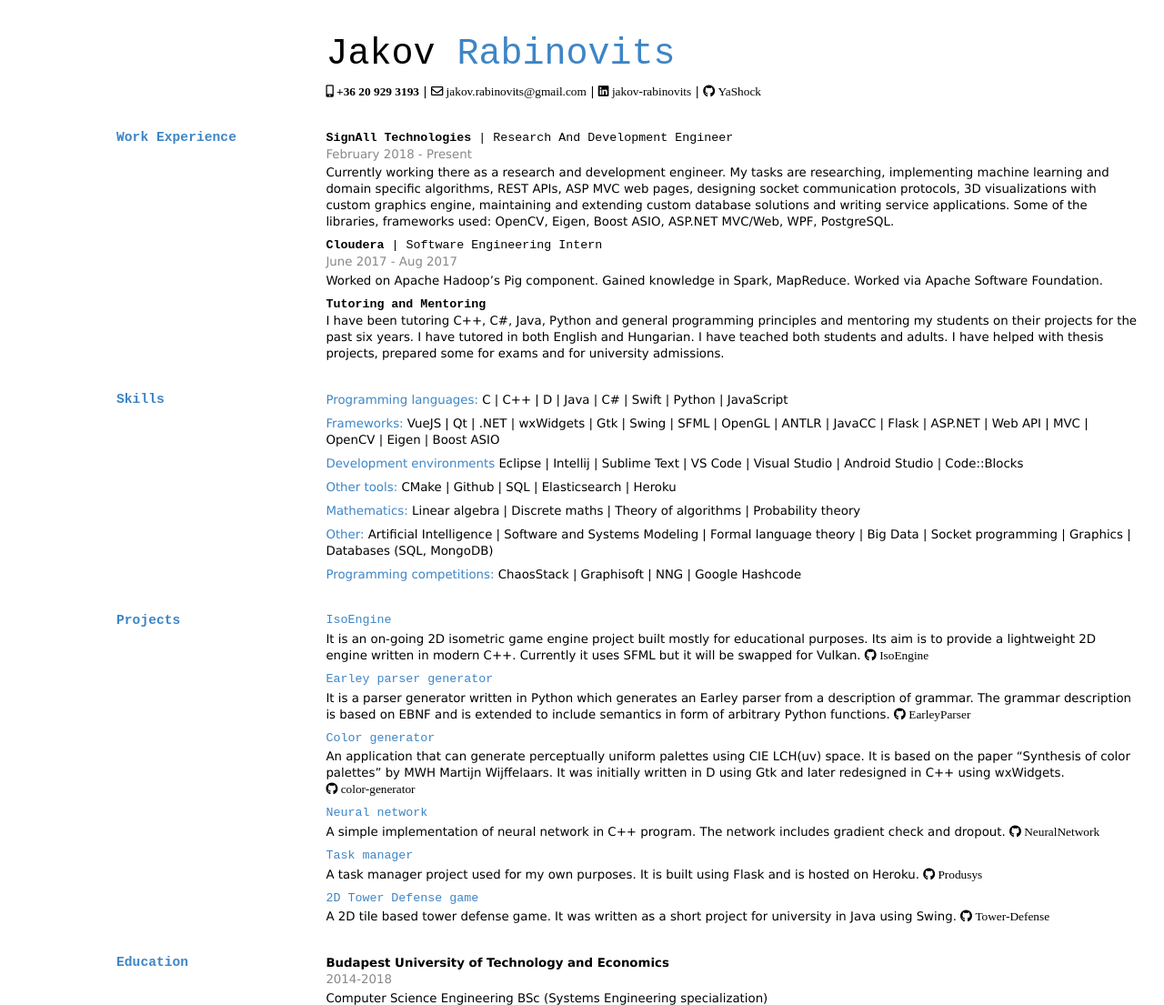
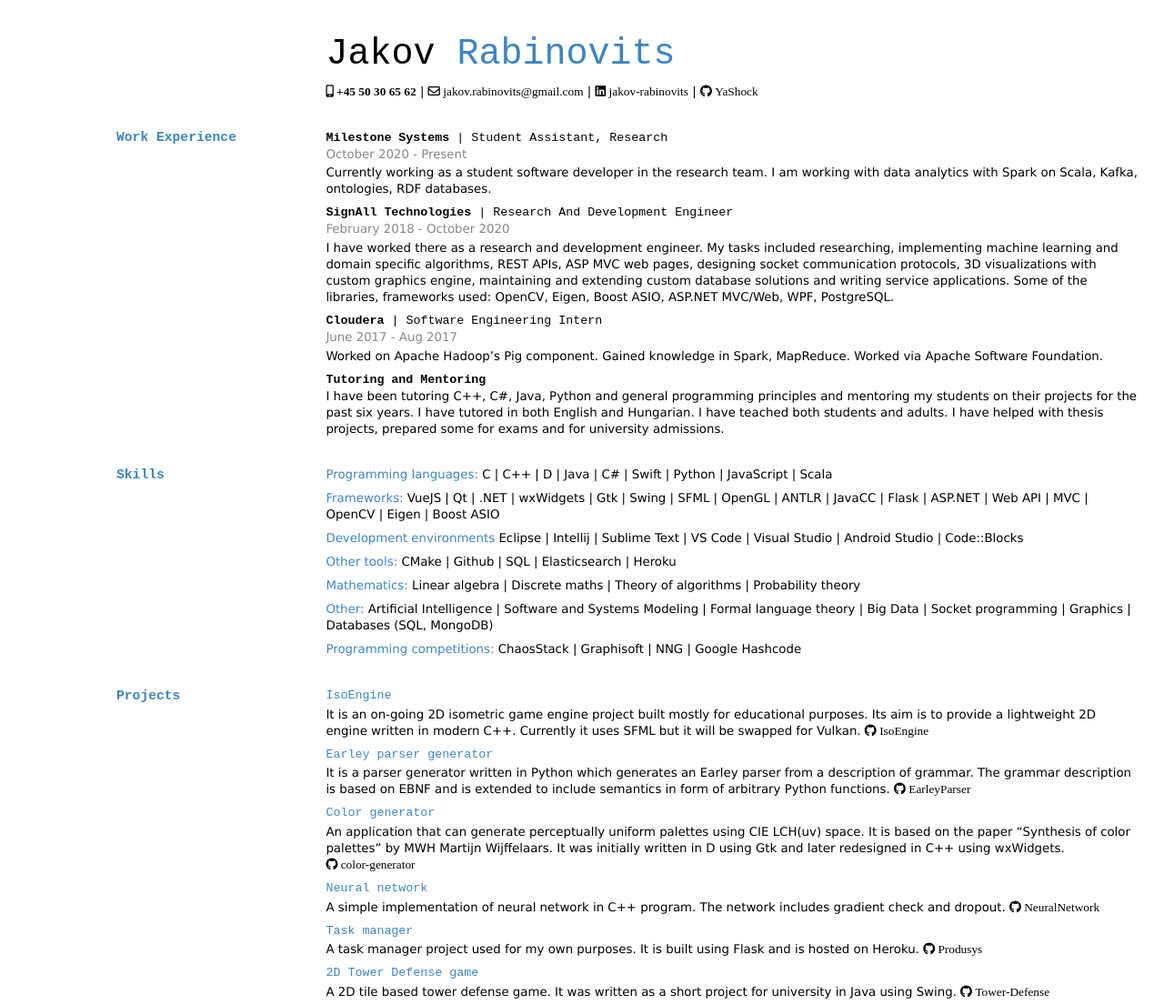
Before and after one commit to YaShock/YaShock.github.io, a plain HTML site: page index.html in a window 1280 px wide. Shown: the top 1105 px of the page at 91% size. Drawn offline with Linux system fonts and the light colour scheme.

Commit message:
Add IT & Cognition Msc and Milestone student research assistant

```diff
--- a/index.html
+++ b/index.html
@@ -12,6 +12,7 @@
     div.column{display: inline-block; vertical-align: top; width: 50%;}
     div.hanging-indent{margin-left: 1.5em; text-indent: -1.5em;}
     ul.task-list{list-style: none;}
+    .display.math{display: block; text-align: center; margin: 0.5rem auto;}
   </style>
   <link rel="stylesheet" href="styles.css" />
   <!--[if lt IE 9]>
@@ -25,16 +26,18 @@
 <head>
 <link rel="stylesheet" href="https://use.fontawesome.com/releases/v5.6.1/css/all.css" integrity="sha384-gfdkjb5BdAXd+lj+gudLWI+BXq4IuLW5IT+brZEZsLFm++aCMlF1V92rMkPaX4PP" crossorigin="anonymous">
 </head>
-<p><i class="fas fa-mobile-alt"> +36 20 929 3193</i> | <i class="far fa-envelope"> jakov.rabinovits@gmail.com</i> | <i class="fab fa-linkedin"> <a href="http://linkedin.com/in/jakov-rabinovits">jakov-rabinovits</a></i> | <i class="fab fa-github"> <a href="http://github.com/YaShock">YaShock</a></i></p>
+<p><i class="fas fa-mobile-alt"> +45 50 30 65 62</i> | <i class="far fa-envelope"> jakov.rabinovits@gmail.com</i> | <i class="fab fa-linkedin"> <a href="http://linkedin.com/in/jakov-rabinovits">jakov-rabinovits</a></i> | <i class="fab fa-github"> <a href="http://github.com/YaShock">YaShock</a></i></p>
 <h2 id="work-experience">Work Experience</h2>
+<h3 id="milestone-systems-student-assistant-research"><strong>Milestone Systems</strong> | Student Assistant, Research</h3>
+<p><code>October 2020 - Present</code> Currently working as a student software developer in the research team. I am working with data analytics with Spark on Scala, Kafka, ontologies, RDF databases.</p>
 <h3 id="signall-technologies-research-and-development-engineer"><strong>SignAll Technologies</strong> | Research And Development Engineer</h3>
-<p><code>February 2018 - Present</code> Currently working there as a research and development engineer. My tasks are researching, implementing machine learning and domain specific algorithms, REST APIs, ASP MVC web pages, designing socket communication protocols, 3D visualizations with custom graphics engine, maintaining and extending custom database solutions and writing service applications. Some of the libraries, frameworks used: OpenCV, Eigen, Boost ASIO, ASP.NET MVC/Web, WPF, PostgreSQL.</p>
+<p><code>February 2018 - October 2020</code> I have worked there as a research and development engineer. My tasks included researching, implementing machine learning and domain specific algorithms, REST APIs, ASP MVC web pages, designing socket communication protocols, 3D visualizations with custom graphics engine, maintaining and extending custom database solutions and writing service applications. Some of the libraries, frameworks used: OpenCV, Eigen, Boost ASIO, ASP.NET MVC/Web, WPF, PostgreSQL.</p>
 <h3 id="cloudera-software-engineering-intern"><strong>Cloudera</strong> | Software Engineering Intern</h3>
 <p><code>June 2017 - Aug 2017</code> Worked on Apache Hadoop’s Pig component. Gained knowledge in Spark, MapReduce. Worked via Apache Software Foundation.</p>
 <h3 id="tutoring-and-mentoring"><strong>Tutoring and Mentoring</strong></h3>
 <p>I have been tutoring C++, C#, Java, Python and general programming principles and mentoring my students on their projects for the past six years. I have tutored in both English and Hungarian. I have teached both students and adults. I have helped with thesis projects, prepared some for exams and for university admissions.</p>
 <h2 id="skills">Skills</h2>
-<p><span class="blue">Programming languages:</span> C | C++ | D | Java | C# | Swift | Python | JavaScript</p>
+<p><span class="blue">Programming languages:</span> C | C++ | D | Java | C# | Swift | Python | JavaScript | Scala</p>
 <p><span class="blue">Frameworks:</span> VueJS | Qt | .NET | wxWidgets | Gtk | Swing | SFML | OpenGL | ANTLR | JavaCC | Flask | ASP.NET | Web API | MVC | OpenCV | Eigen | Boost ASIO</p>
 <p><span class="blue">Development environments</span> Eclipse | Intellij | Sublime Text | VS Code | Visual Studio | Android Studio | Code::Blocks</p>
 <p><span class="blue">Other tools:</span> CMake | Github | SQL | Elasticsearch | Heroku</p>
@@ -56,7 +59,8 @@
 <p>A 2D tile based tower defense game. It was written as a short project for university in Java using Swing. <i class="fab fa-github"> <a href="https://github.com/YaShock/Tower-Defense">Tower-Defense</a></i></p>
 <h2 id="education">Education</h2>
 <h3 id="section"></h3>
-<p><strong>Budapest University of Technology and Economics</strong> <code>2014-2018</code> Computer Science Engineering BSc (Systems Engineering specialization)<br />
+<p><strong>University of Copenhagen</strong> <code>2020 - Present</code> IT &amp; Cognition MSc</p>
+<p><strong>Budapest University of Technology and Economics</strong> <code>2014 - 2018</code> Computer Science Engineering BSc (Systems Engineering specialization)<br />
 Thesis topic: Ontological-semantic text analysis</p>
 <h2 id="languages">Languages</h2>
 <table>
```
Also changed, not shown: 1 other file.
